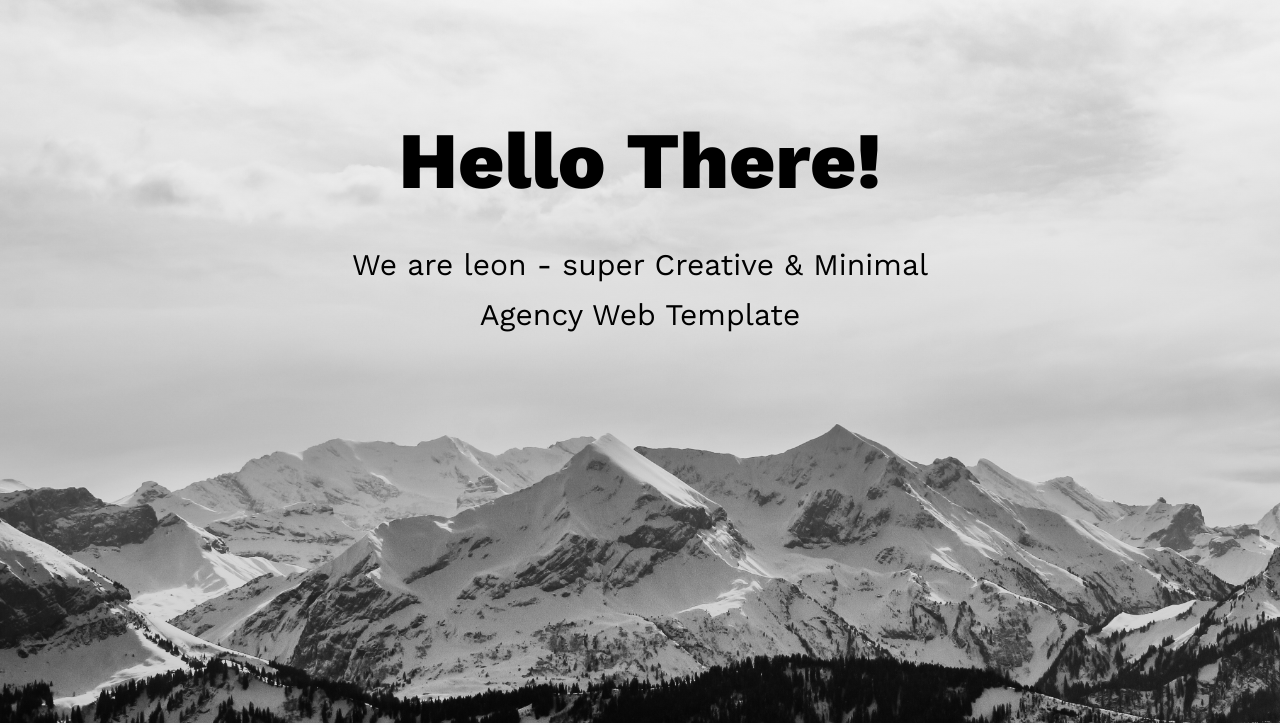
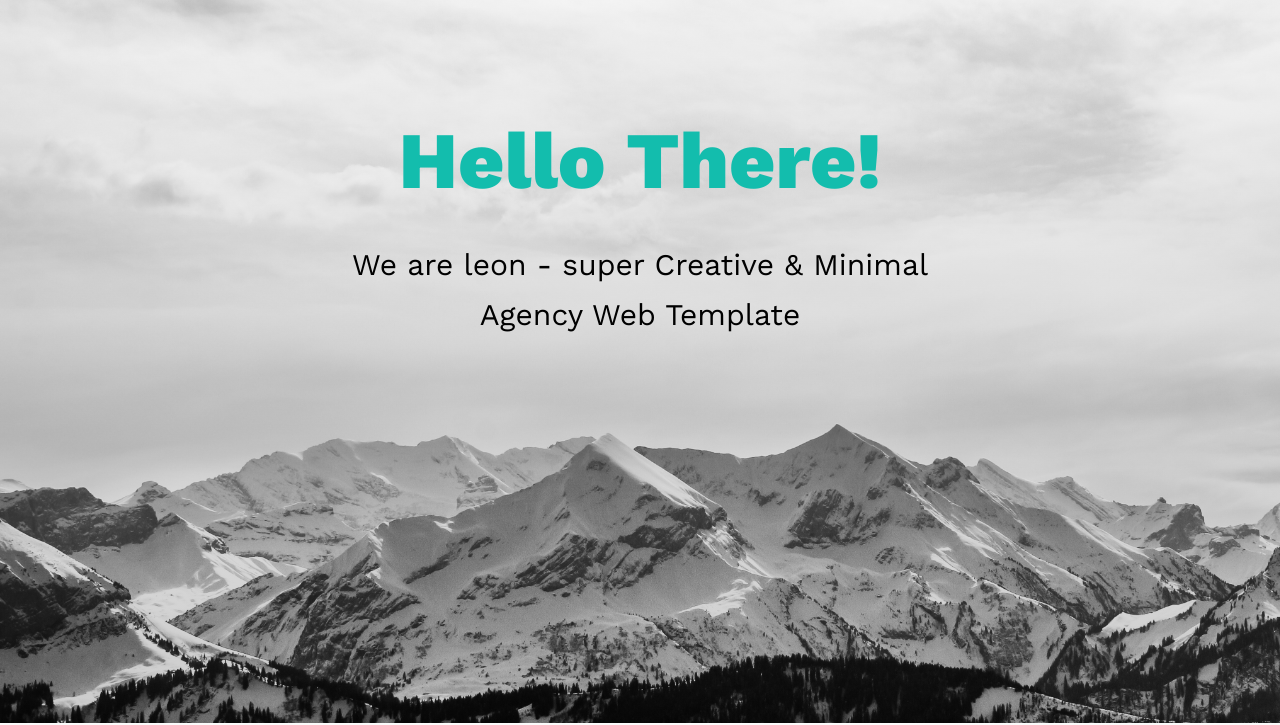
Before and after one commit to Abbas49/ElzeroWebSchool_Assignment, a plain HTML site: page index.html in a window 1280 px wide. Shown: the part 77-802 px from the top of the page. Drawn offline with nearby package versions, Linux system fonts and the light colour scheme.

Commit message:
blue main color

```diff
--- a/css/style.css
+++ b/css/style.css
@@ -3,7 +3,7 @@
     font-family: "Work sans";
 }
 :root{
-    --blue: black;
+    --blue: rgb(19,189,173);
     --black: #2c4755;
     --background: #fafafa;
 }
```
